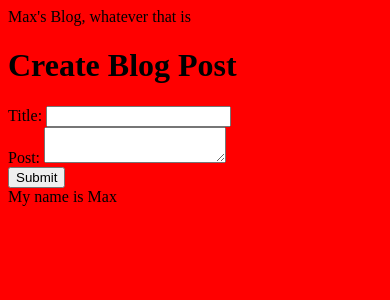
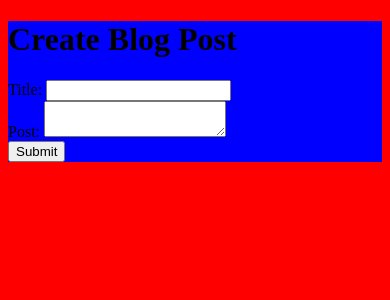
Before and after one commit to LORDGINJA/blogproject, a PHP site: page /post.php in a window 390 px wide. Shown: the top 300 px of the page. Run offline with PHP 8.4, Linux system fonts and the light colour scheme.

Commit message:
media queries

```diff
--- /dev/null
+++ b/controller/create-post.php
@@ -0,0 +1,6 @@
+<?php
+	$title = filter_input(INPUT_POST, "title", FILTER_SANITIZE_STRING);  //stores title and makes it harder to hack
+	$post = filter_input(INPUT_POST, "post", FILTER_SANITIZE_STRING);	//stores post and makes it harder to hack
+
+	echo "<p> Title: $title </p>";  //echos out title
+	echo "<p> Post: $post </p>";  //echos out post
--- a/css/main.css
+++ b/css/main.css
@@ -1,3 +1,9 @@
 body{
-	background-color: red;
+	background-color: blue;
 }
+
+@media screen and (max-width: 40em) {
+	html{
+		background-color: red;
+		}
+}
--- a/view/footer.php
+++ b/view/footer.php
@@ -1,6 +1,5 @@
 <!DOCTYPE html>
 		<footer>
-				My name is Max
 		</footer>
 	</body>
 </html>
--- a/view/form.php
+++ b/view/form.php
@@ -1,3 +1,5 @@
+
+
 <h1>Create Blog Post</h1>
 
 <form>
--- a/view/header.php
+++ b/view/header.php
@@ -1,5 +1,5 @@
 <!DOCTYPE html>
-
+	<meta name="viewport" content="minimal-ui, width=device-width, initial-scale=1, maximum-scale=1, user-scalable=no">
 	<html>
 		<head>
 			<link rel="stylesheet" type="text/css" href="../css/main.css"> <!links css to home page>
@@ -7,6 +7,7 @@
 			<title>Blogs</title>
 		</head>
 		<body>
+
 				<header>
-			Max's Blog, whatever that is
+
 				</header>
```
Lines whose indentation alone changed are shown as unchanged.
